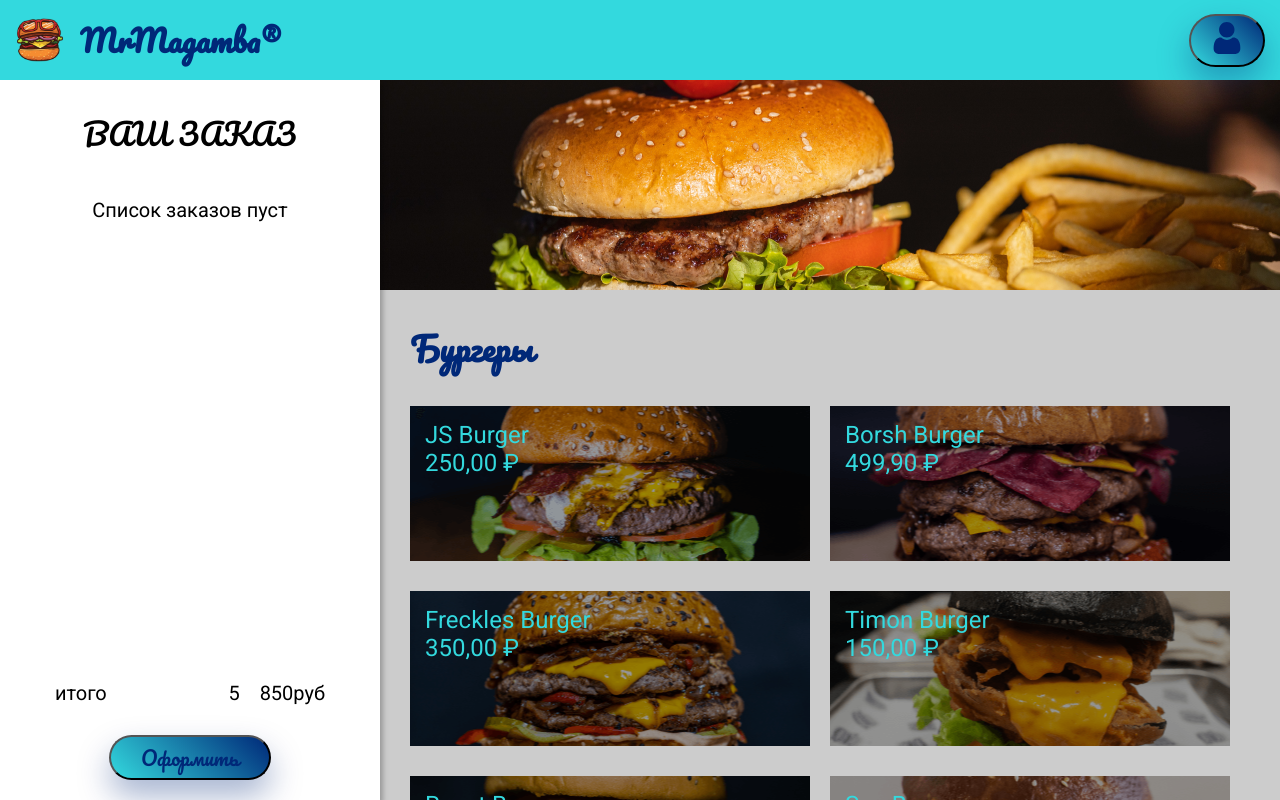
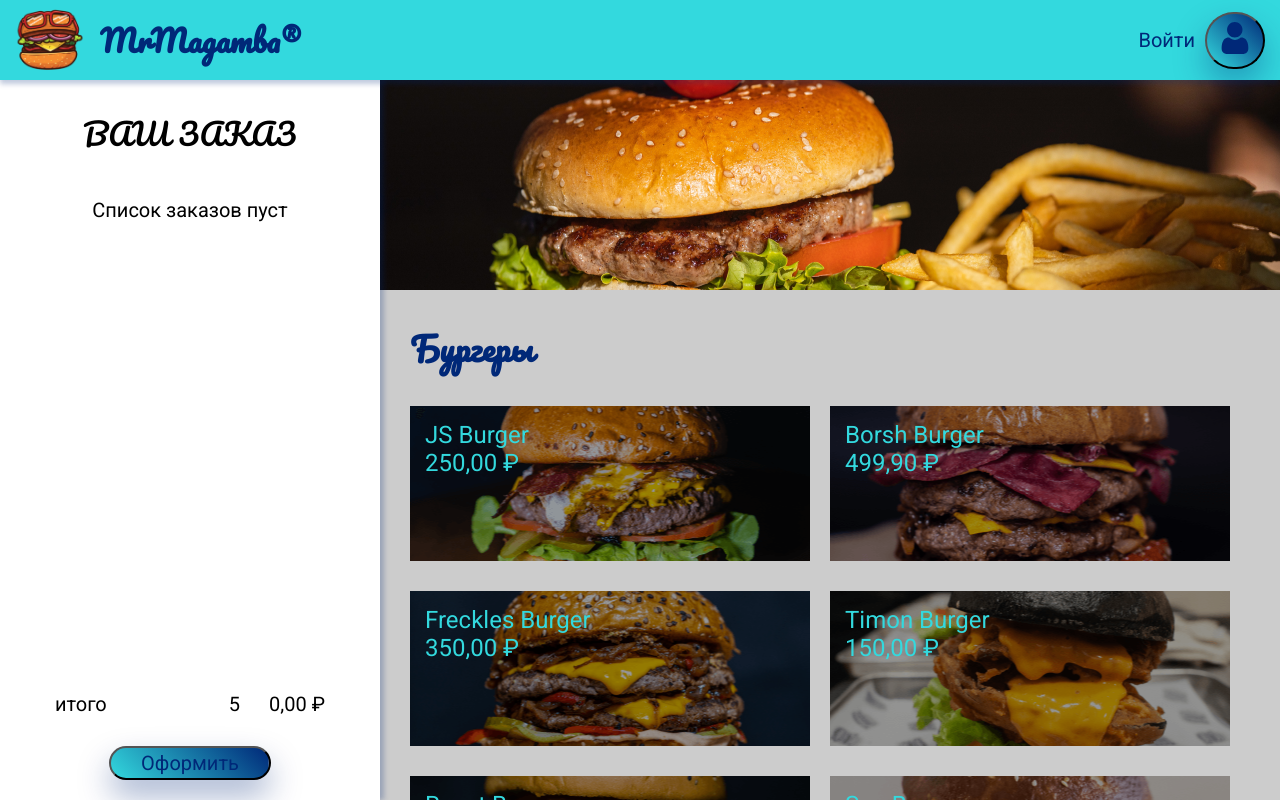
Before and after one commit to KostyanB/MrMagamba, a React (Create React App) app: page / in a window 1280 px wide. Shown: the top 800 px of the page. Built offline with nearby package versions, Linux system fonts and the light colour scheme.

Commit message:
feat(MrMagamba): add second func

```diff
--- /dev/null
+++ b/src/Components/Functions/secondaryFunc.js
@@ -0,0 +1,8 @@
+import React from 'react';
+
+export const formatCurrency = price => price.toLocaleString('ru-RU', {style: 'currency', currency: 'RUB'});
+
+
+export const totalPriceItems = order => order.price * (order.count < 1 ? 1 :
+                                                        order.count > 100 ? 100 :
+                                                        order.count);
--- a/src/Components/Menu/ListItem.js
+++ b/src/Components/Menu/ListItem.js
@@ -1,5 +1,6 @@
 import React from 'react';
 import styled from 'styled-components';
+import { formatCurrency } from '../Functions/secondaryFunc';
 
 const List = styled.ul`
     display: flex;
@@ -48,8 +49,7 @@ export const ListItem = ({ itemList, setOpenItem }) => (
                 img={item.img}
                 onClick={() => setOpenItem(item)}>
                 <p>{item.name}</p>
-                <p>{item.price.toLocaleString('ru-RU',
-                {style: 'currency', currency: 'RUB'})}</p>
+                <p>{formatCurrency(item.price)}</p>
             </Item>
         ))}
 
--- a/src/Components/Modal/CountItem.js
+++ b/src/Components/Modal/CountItem.js
@@ -4,6 +4,7 @@ import styled from 'styled-components';
 const CountWrapper = styled.div`
     display: flex;
     justify-content: space-between;
+    color: #002878;
 `;
 const CountInput = styled.input`
     width: 40px;
@@ -28,7 +29,8 @@ export function CountItem({ count, setCount, onChange }) {
             <span>Количество</span>
             <div>
                 <ButtonCount disabled={count <= 1} onClick={() => setCount(count - 1)}>-</ButtonCount>
-                <CountInput type='number' max='100' value={count < 1 ? 1 : count > 100 ? 100 : count} onChange={onChange}/>
+                <CountInput type='number' min='1' max='100' onChange={onChange}
+                            value={(count < 1) ? 1 : (count > 100) ? 100 : count}/>
                 <ButtonCount onClick={() => setCount(count + 1)}>+</ButtonCount>
             </div>
         </CountWrapper>
--- a/src/Components/Modal/ModalItem.js
+++ b/src/Components/Modal/ModalItem.js
@@ -3,6 +3,8 @@ import styled from 'styled-components';
 import { ButtonCheckout } from '../Styled/ButtonCheckout';
 import { CountItem } from './CountItem';
 import { useCount } from '../Hooks/useCount';
+import { formatCurrency } from '../Functions/secondaryFunc';
+import { totalPriceItems } from '../Functions/secondaryFunc';
 
 const Overlay = styled.div`
     position: fixed;
@@ -20,6 +22,7 @@ const Modal = styled.div`
     background-color: #33d9de;
     width: 600px;
     height: 600px;
+    box-shadow: 0px 0px 5px 3px rgba(0, 40, 120, 0.3);
 `;
 const Banner = styled.div`
     width: 100%;
@@ -46,10 +49,8 @@ const HeaderContent = styled.div `
 const TotalPriceItem = styled.div `
     display: flex;
     justify-content: space-between;
-
+    color: #002878;
 `;
-
-export const totalPriceItems = order => order.price * (order.count < 1 ? 1 : order.count > 100 ? 100 : order.count);
 
 export const ModalItem = ({ openItem, setOpenItem, orders, setOrders }) => {
 
@@ -78,13 +79,12 @@ export const ModalItem = ({ openItem, setOpenItem, orders, setOrders }) => {
                 <Content>
                     <HeaderContent>
                         <div>{openItem.name}</div>
-                        <div>{openItem.price}</div>
+                        <div>{formatCurrency(openItem.price)}</div>
                     </HeaderContent>
                     <CountItem {...counter}/>
                     <TotalPriceItem>
                         <span>Цена</span>
-                        <span>{totalPriceItems(order).toLocaleString('ru-RU',
-                            {style: 'currency', currency: 'RUB'})}</span>
+                        <span>{formatCurrency(totalPriceItems(order))}</span>
                     </TotalPriceItem>
                     <ButtonCheckout onClick={addToOrder}>Добавить</ButtonCheckout>
                 </Content>
--- a/src/Components/NavBar/NavBar.js
+++ b/src/Components/NavBar/NavBar.js
@@ -15,7 +15,8 @@ const NavBarStyled = styled.header`
     align-items: center;
     padding: 15px;
     background-color: #33d9de;
-    color: white;
+    box-shadow: 0px 4px 5px rgba(0, 40, 120, 0.25);
+    color: #002878;
 `;
 const Logo = styled.div`
     display: flex;
@@ -24,13 +25,12 @@ const Logo = styled.div`
 const H1 = styled.h1`
     font-size: 30px;
     margin-left: 15px;
-    color: #002878;
 `;
 const ImgLogo = styled.img`
-    width: 50px;
+    width: 70px;
 `;
 const BtnLogin = styled.button`
-    display: block;
+    display: inline-block;
     text-decoration: none;
     border-radius: 30px;
     background-image: linear-gradient(45deg, #6ab1d7 0%, #33d9de 50%, #002878 100%);
@@ -39,11 +39,16 @@ const BtnLogin = styled.button`
     color: #002878;
     box-shadow: 0 16px 32px 0 rgba(0, 40, 120, .35);
     transition: .5s;
-    padding: 6px 20px;
+    padding: 8px 12px;
+    margin-left: 10px;
     :hover {
         box-shadow: 0 0 0 0 rgba(0, 40, 120, 0);
         background-position: 0 0;
     }
+`;
+const LogIn = styled.div`
+    display: flex;
+    align-items: center;
 `;
 
 export const NavBar = () => (
@@ -52,8 +57,12 @@ export const NavBar = () => (
             <ImgLogo src={logoImg} alt="logo"/>
             <H1>MrMagamba®</H1>
         </Logo>
-        <BtnLogin>
-            <img src={userImg} alt="Поесть"></img>
-        </BtnLogin>
+        <LogIn>
+            <span>Войти</span>
+            <BtnLogin>
+                <img src={userImg} alt="Поесть"></img>
+            </BtnLogin>
+        </LogIn>
+
     </NavBarStyled>
 )
--- a/src/Components/Order/Order.js
+++ b/src/Components/Order/Order.js
@@ -2,6 +2,8 @@ import React from 'react';
 import styled from 'styled-components';
 import { ButtonCheckout } from '../Styled/ButtonCheckout';
 import { OrderListItem } from './OrderListItem';
+import { formatCurrency } from '../Functions/secondaryFunc';
+import { totalPriceItems } from '../Functions/secondaryFunc';
 
 const OrderStyled = styled.section`
     position: fixed;
@@ -12,7 +14,7 @@ const OrderStyled = styled.section`
     background: #fff;
     min-width: 380px;
     height: calc(100% - 80px);
-    box-shadow: 3px 4px 5px rgba(0, 0, 0, 0.25);
+    box-shadow: 4px 0px 5px rgba(0, 40, 120, 0.25);
     padding: 20px;
 `;
 const OrderTitle = styled.h2`
@@ -44,6 +46,9 @@ const EmptyList = styled.p`
 `;
 
 export const Order = ({ orders }) => {
+
+    const total = orders.reduce((result, order)=>
+        totalPriceItems(order) + result, 0)
     return (
         <OrderStyled>
             <OrderTitle>ВАШ ЗАКАЗ</OrderTitle>
@@ -57,7 +62,7 @@ export const Order = ({ orders }) => {
             <Total>
                 <span>итого</span>
                 <span>5</span>
-                <TotalPrice>850руб</TotalPrice>
+                <TotalPrice>{formatCurrency(total)}</TotalPrice>
             </Total>
             <ButtonCheckout>Оформить</ButtonCheckout>
         </OrderStyled>
--- a/src/Components/Order/OrderListItem.js
+++ b/src/Components/Order/OrderListItem.js
@@ -1,7 +1,8 @@
 import React from 'react';
 import styled from 'styled-components';
 import trashImg from '../../image/trash.svg';
-import { totalPriceItems } from '../Modal/ModalItem';
+import { formatCurrency } from '../Functions/secondaryFunc';
+import { totalPriceItems } from '../Functions/secondaryFunc';
 
 const TrashButton = styled.button`
     width: 24px;
@@ -31,8 +32,7 @@ export const OrderListItem = ( { order }) => (
     <OrderItemStyled>
         <ItemName>{order.name}</ItemName>
         <span>{order.count}</span>
-        <ItemPrice>{totalPriceItems(order).toLocaleString('ru-RU',
-            {style: 'currency', currency: 'RUB'})}</ItemPrice>
+        <ItemPrice>{formatCurrency(totalPriceItems(order))}</ItemPrice>
         <TrashButton/>
     </OrderItemStyled>
 
--- a/src/Components/Styled/ButtonCheckout.js
+++ b/src/Components/Styled/ButtonCheckout.js
@@ -6,7 +6,6 @@ export const ButtonCheckout = styled.button`
     margin: 0 auto;
     padding: 3px 30px;
     font-size: inherit;
-    font-family: 'Pacifico', cursive;
     text-decoration: none;
     color: #002878;
     border-radius: 30px;
```
